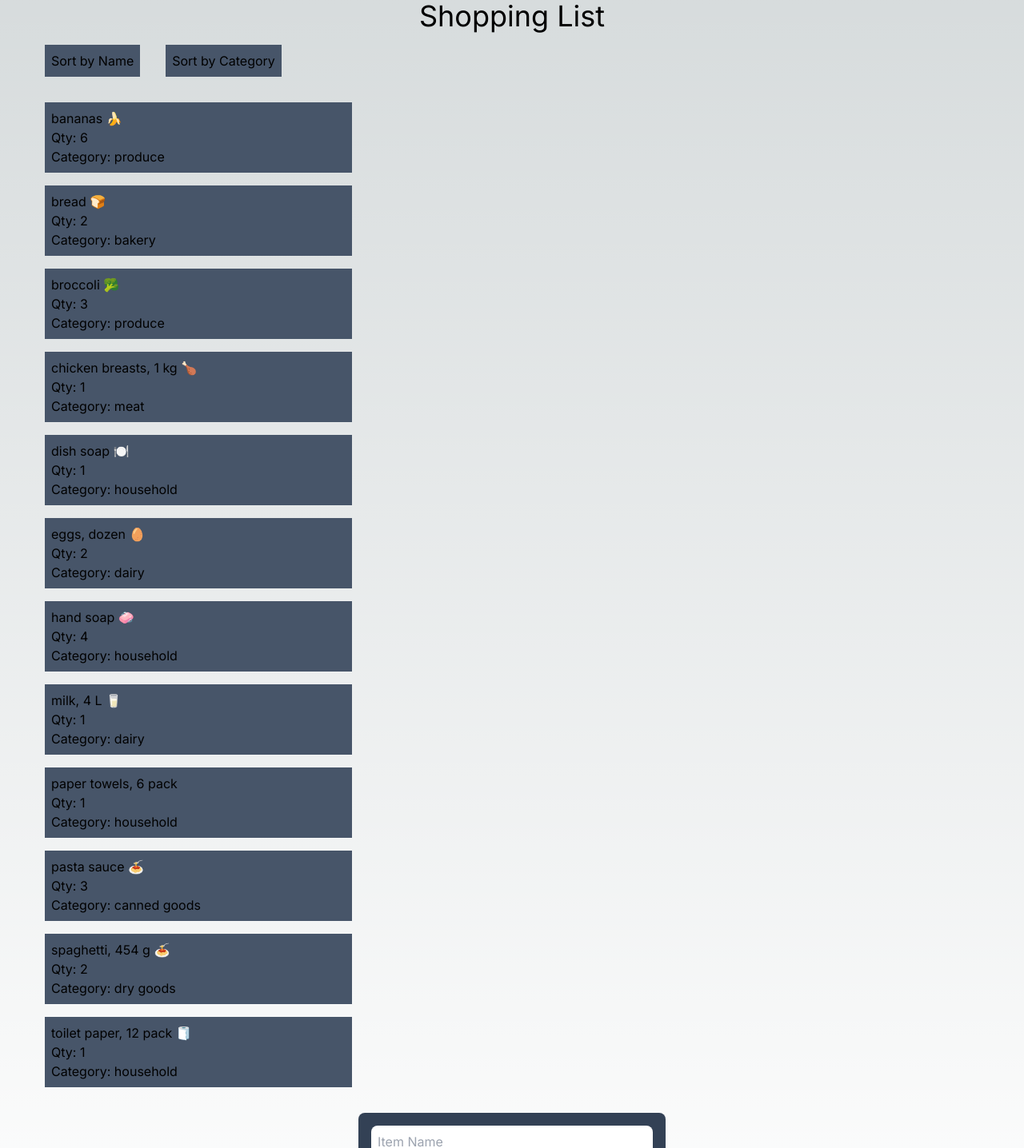
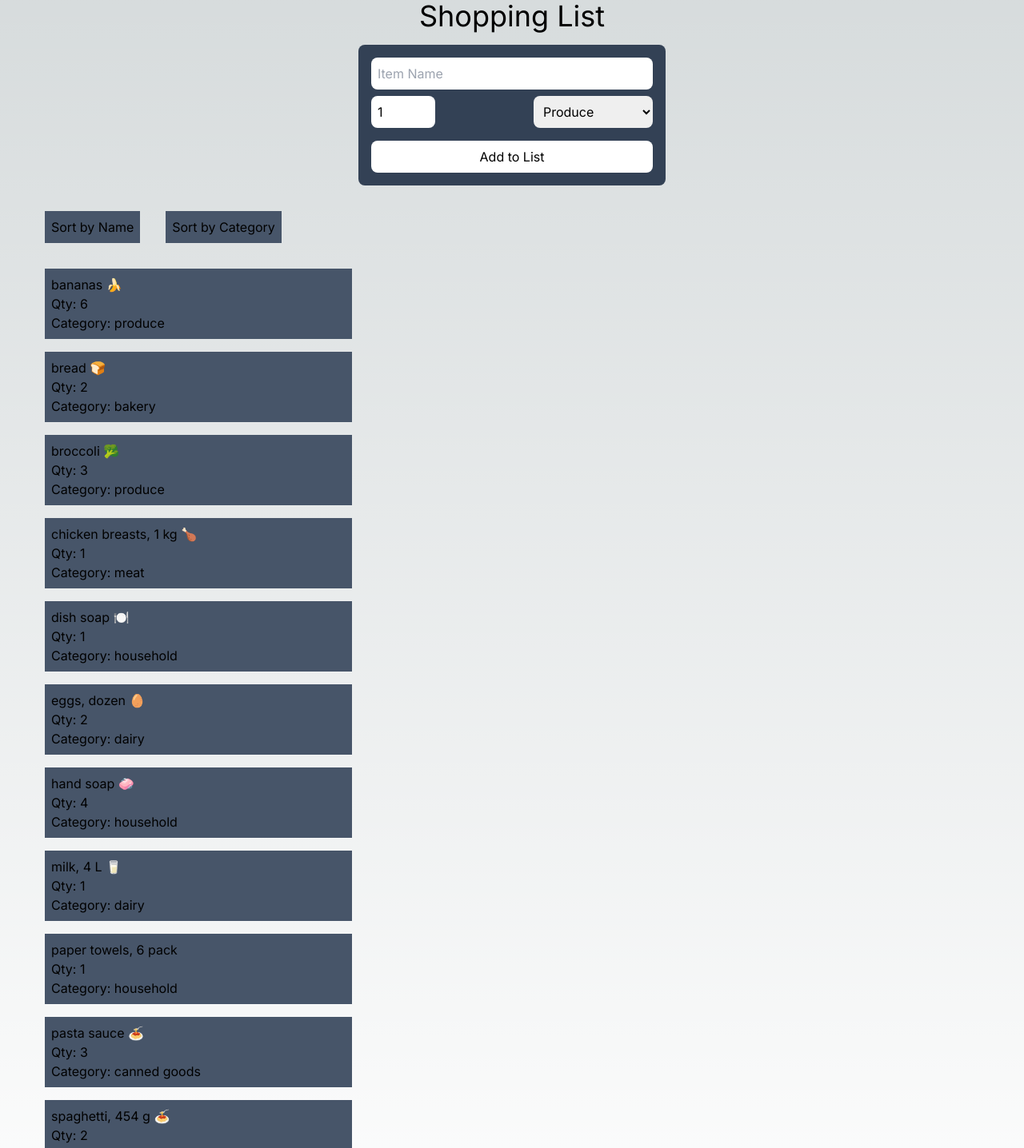
Before and after one commit to Malkos316/cprg306-assignments, a Next.js app: page /week6 in a window 1280 px wide. Shown: the part 40-1476 px from the top of the page at 80% size. Built offline with nearby package versions, Linux system fonts and the light colour scheme.

Commit message:
Update page.js
Re-order the components so that add item is at top.

```diff
--- a/app/week6/page.js
+++ b/app/week6/page.js
@@ -20,9 +20,9 @@ export default function Page() {
 				Shopping List
 			</h1>
 
+			<NewItem onAddItem={handleAddItem} />
+
 			<ItemList items={items} />
-
-			<NewItem onAddItem={handleAddItem} />
 
 		</main>
 	);
```
